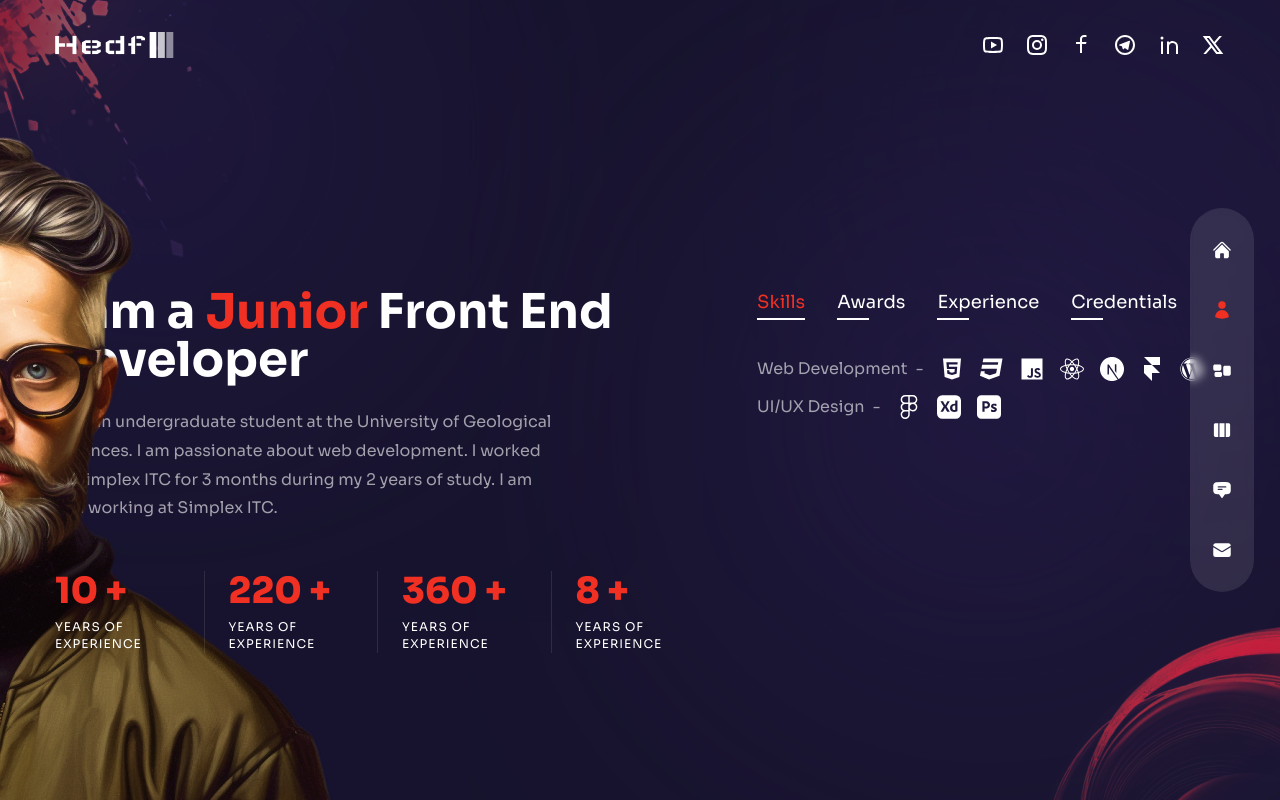
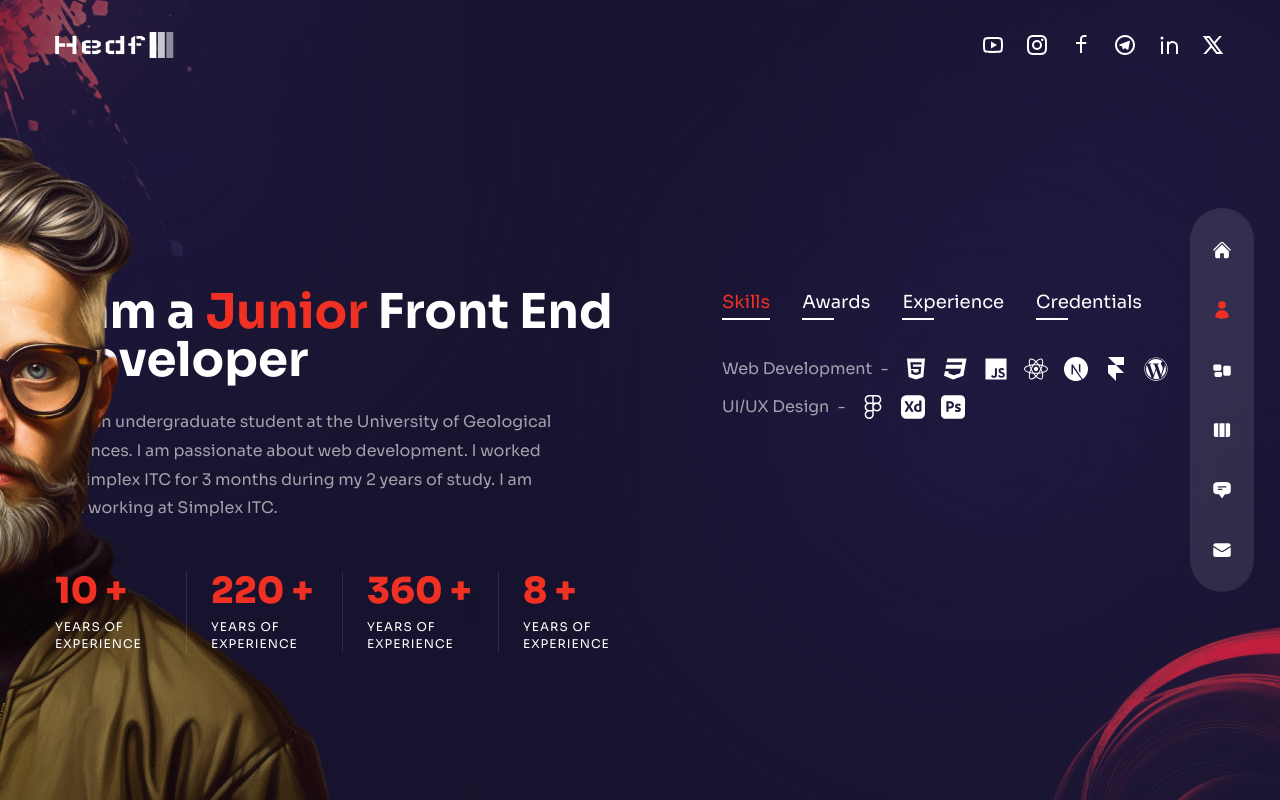
Before and after one commit to asadullohe/ethan, a Next.js app: page /about in a window 1280 px wide. Built offline with nearby package versions, Linux system fonts and the light colour scheme.

Commit message:
fix(): fix some text

```diff
--- a/components/ParticlesContainer.js
+++ b/components/ParticlesContainer.js
@@ -10,7 +10,7 @@ const ParticlesContainer = () => {
   const particlesLoaded = useCallback(async () => {}, []);
   return (
     <Particles
-      className="w-full h-full absolute translate-z-0"
+      className="w-full h-full left-0 top-0 absolute translate-z-0"
       id="tsparticles"
       init={particlesInit}
       loaded={particlesLoaded}
--- a/components/TestimonialSlider.js
+++ b/components/TestimonialSlider.js
@@ -12,9 +12,10 @@ const TestimonialSlider = () => {
   return (
     <Swiper
       navigation={true}
+      slidesPerView={1}
       modules={[Navigation, Pagination]}
       pagination={{ clickable: true }}
-      className="h-[400px]"
+      className="h-[450px]"
     >
       {testimonialData.map((person) => (
         <SwiperSlide key={person.id}>
--- a/pages/about/index.js
+++ b/pages/about/index.js
@@ -38,8 +38,8 @@ const About = () => {
       >
         <Avatar />
       </motion.div>
-      <div className="container mx-auto h-full flex flex-col items-start justify-between xl:flex-row gap-x-8 pt-0 xl:pt-40">
-        <div className="flex-1 flex flex-col justify-center mx-auto">
+      <div className="container mx-auto h-full flex flex-col items-start justify-between xl:flex-row gap-x-4 pt-0 xl:pt-40">
+        <div className="w-full max-w-[600px] flex-1 flex flex-col justify-center">
           <motion.h2
             variants={fadeIn("right", 0.2)}
             initial="hidden"
@@ -119,7 +119,7 @@ const About = () => {
           initial="hidden"
           animate="show"
           exit="hidden"
-          className="flex flex-col w-full xl:max-w-[40%] h-[480px] pt-10 xl:pt-0"
+          className="flex flex-col w-full xl:max-w-[43%] h-[480px] pt-10 xl:pt-0"
         >
           <div className="flex gap-x-4 xl:gap-x-8 mx-auto xl:mx-0 mb-4">
             {aboutData.map((item, ind) => (
@@ -135,13 +135,13 @@ const About = () => {
               </div>
             ))}
           </div>
-          <div className="py-2 xl:py-6 flex flex-col gap-y-3 items-center xl:items-start overflow-y-scroll">
-            {aboutData[index].info.map((item, ind) => (
+          <div className="py-2 xl:py-6 flex flex-col gap-y-3 items-center xl:items-start sm:overflow-hidden overflow-y-scroll sm:max-h-full max-h-[200px]">
+            {aboutData[index].info.map((item) => (
               <div
                 key={item.id}
                 className="flex flex-col flex-1 md:flex-row max-w-max gap-x-2 items-center text-white/60"
               >
-                <div className="font-light mb-2 md:mb-0 ">{item.title}</div>
+                <div className="font-light sm:text-[16px] text-[14px] mb-2 md:mb-0 ">{item.title}</div>
                 <div className="hidden md:flex">-</div>
                 <div>{item.stage}</div>
                 <div className="flex gap-x-4">
--- a/pages/index.js
+++ b/pages/index.js
@@ -9,15 +9,15 @@ import { fadeIn } from "../variants";
 
 const Home = () => {
   return (
-    <div className="bg-primary/60 h-full">
-      <div className="w-full h-full bg-gradient-to-r from-primary/10 via-black/30 to-black/10">
+    <div className="bg-primary/60 h-full select-none">
+      <div className="w-full h-full bg-gradient-to-r from-primary/10 via-black/30 to-black/10 z-50">
         <div className="text-center flex flex-col justify-center xl:pt-40 xl:text-left h-full container mx-auto">
           <motion.h1
             variants={fadeIn("down", 0.2)}
             initial="hidden"
             animate="show"
             exit="hidden"
-            className="h1"
+            className="h1 mb-3 select-none"
           >
             Transforming Ideas <br /> Into{" "}
             <span className="text-accent">Digital Reality</span>
@@ -27,13 +27,13 @@ const Home = () => {
             initial="hidden"
             animate="show"
             exit="hidden"
-            className="max-w-sm xl:max-w-xl mx-auto xl:mx-0 mb-10 xl:mb-16"
+            className="max-w-sm xl:max-w-xl mx-auto xl:mx-0 mb-4 xl:mb-16 select-none"
           >
             Lorem ipsum dolor sit amet consectetur adipisicing elit. Quos
             impedit perferendis eaque iste, assumenda fugit ullam esse error
             consequatur totam velit deserunt excepturi dolor rerum!
           </motion.p>
-          <div className="flex justify-center xl:hidden relative">
+          <div className="flex justify-center xl:hidden relative select-none mb-4">
             <ProjectsBtn />
           </div>
           <motion.div
--- a/pages/services/index.js
+++ b/pages/services/index.js
@@ -13,7 +13,7 @@ const Services = () => {
         <div className="flex flex-col xl:flex-row gap-x-8">
           <div className="text-center flex xl:w-[30vw] flex-col lg:text-left mb-4 xl:mb-0">
             <motion.h2
-              variants={fadeIn("up", 0.2)}
+              variants={fadeIn("down", 0.2)}
               initial="hidden"
               animate="show"
               exit="hidden"
@@ -22,7 +22,7 @@ const Services = () => {
               My services <span className="text-accent">.</span>
             </motion.h2>
             <motion.p
-              variants={fadeIn("up", 0.4)}
+              variants={fadeIn("down", 0.2)}
               initial="hidden"
               animate="show"
               exit="hidden"
@@ -34,7 +34,7 @@ const Services = () => {
             </motion.p>
           </div>
           <motion.div
-            variants={fadeIn("down", 0.6)}
+            variants={fadeIn("up", 0.4)}
             initial="hidden"
             animate="show"
             exit="hidden"
```
